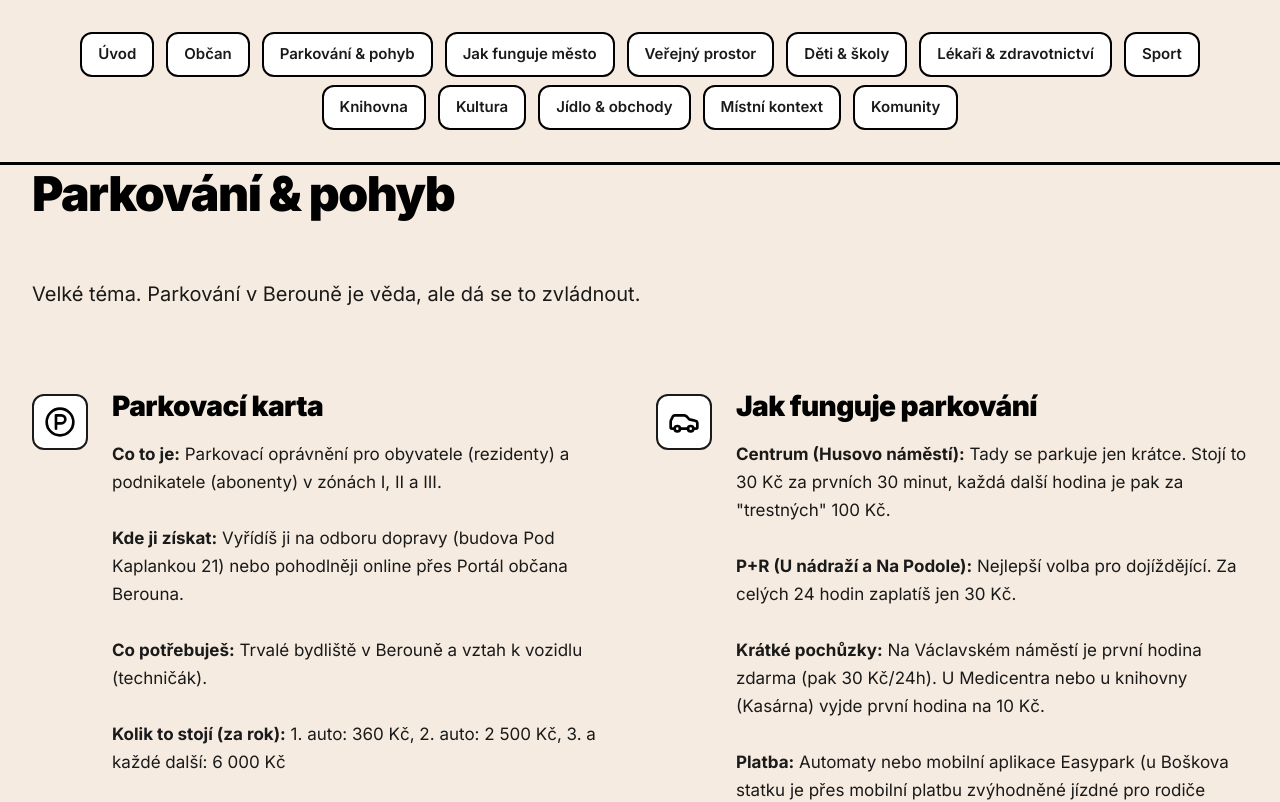
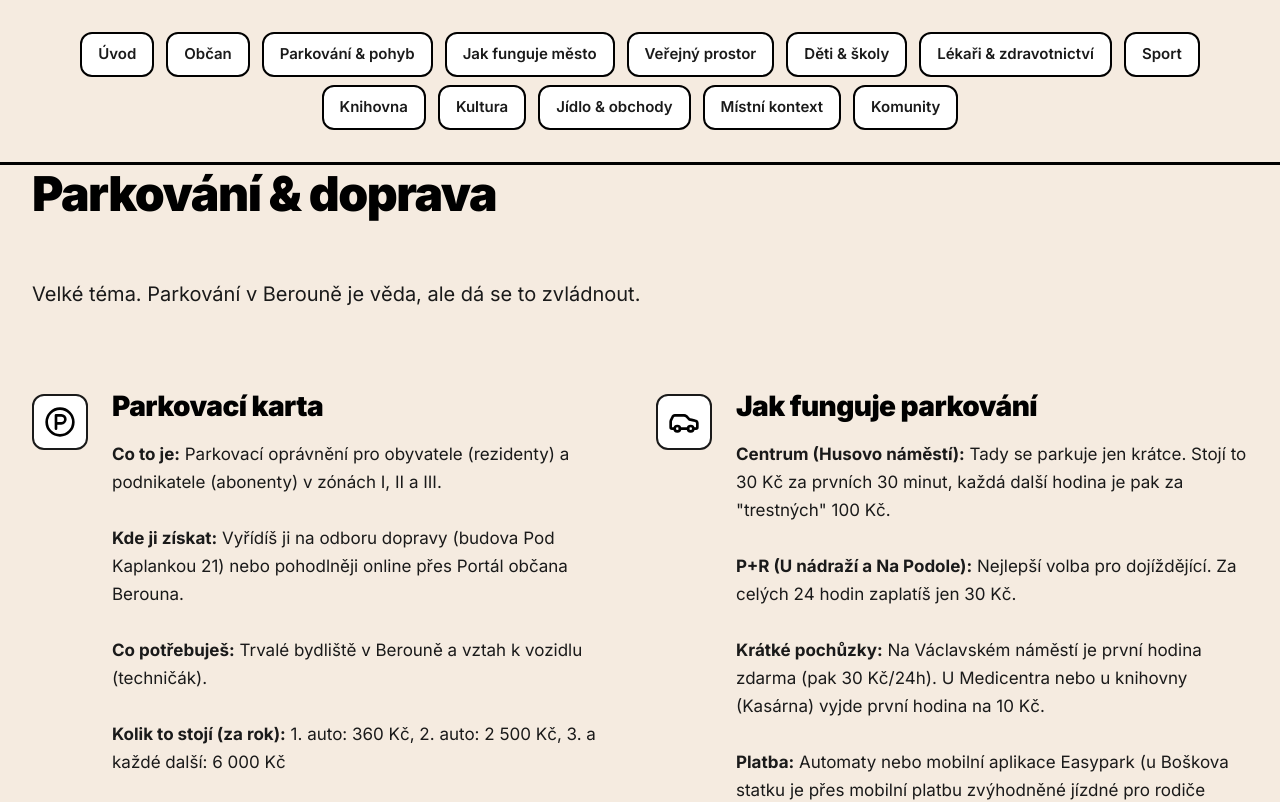
Before and after one commit to baryska/BerounGuide, a Next.js app: page /parkovani-a-pohyb in a window 1280 px wide. Shown: the top 802 px of the page. Built offline with nearby package versions, Linux system fonts and the light colour scheme.

Commit message:
update title

```diff
--- a/app/parkovani-a-pohyb/page.tsx
+++ b/app/parkovani-a-pohyb/page.tsx
@@ -4,7 +4,7 @@ import { ParkingCircle, Car, Bike, Bus } from 'lucide-react';
 export default function ParkovaniAPohybPage() {
   return (
     <main>
-      <h1>Parkování & pohyb</h1>
+      <h1>Parkování & doprava</h1>
 
       <p className="perex">
         Velké téma. Parkování v Berouně je věda, ale dá se to zvládnout.
```
